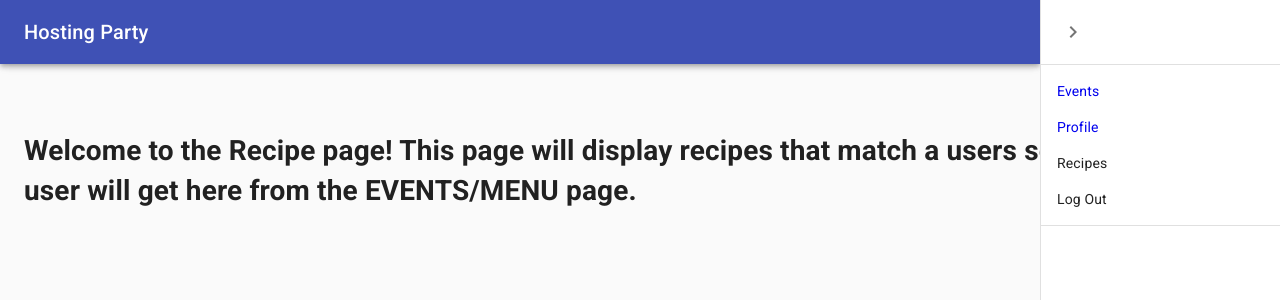
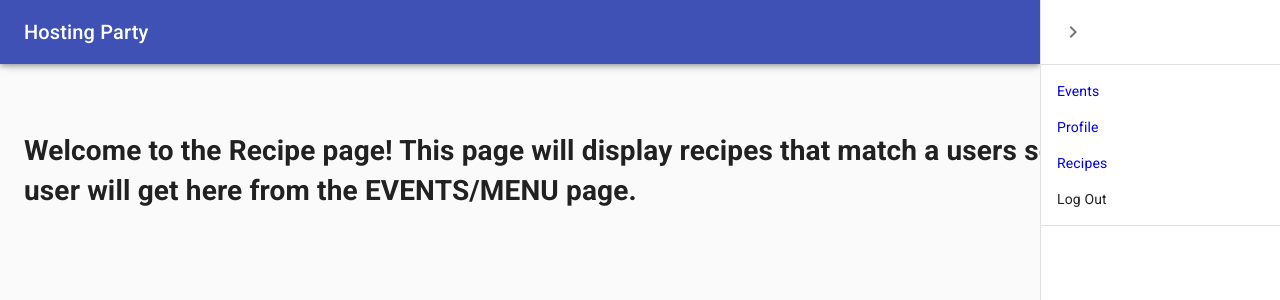
Before and after one commit to HostingParty/HostingApp, a React (Create React App) app in the folder client/: page /recipe in a window 1280 px wide. Both pictures are taken after a click on the button "open drawer". Shown: the top 300 px of the page. Built offline with nearby package versions, Linux system fonts and the light colour scheme.

Commit message:
adding routing for the nav

```diff
--- a/client/src/components/Nav/index.js
+++ b/client/src/components/Nav/index.js
@@ -167,7 +167,7 @@ export default function PersistentDrawerRight() {
             <ListItem component={ Link } to="/profile">
               Profile
             </ListItem>
-            <ListItem>
+            <ListItem component={ Link } to="/recipe">
               Recipes
             </ListItem>
             <ListItem>
```
